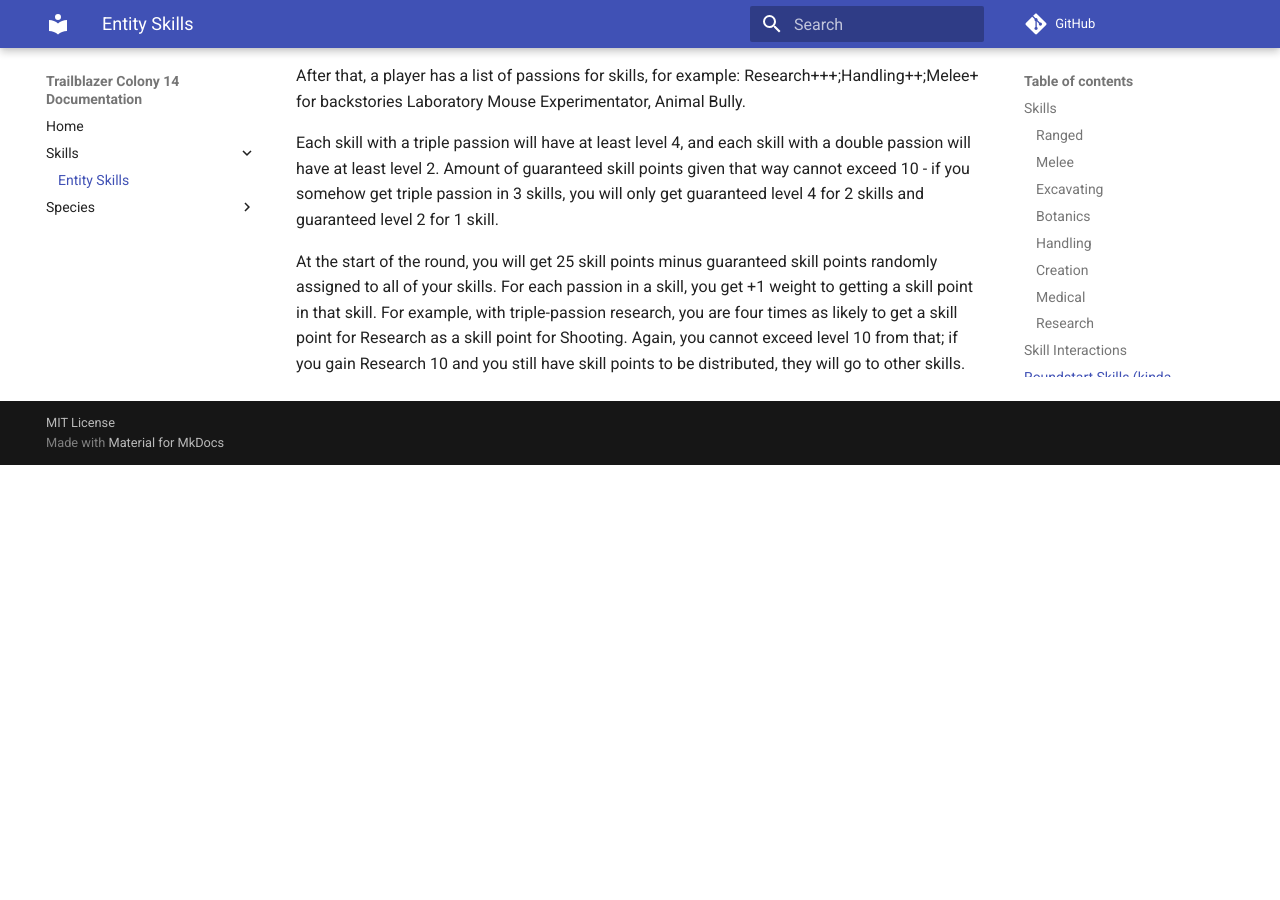
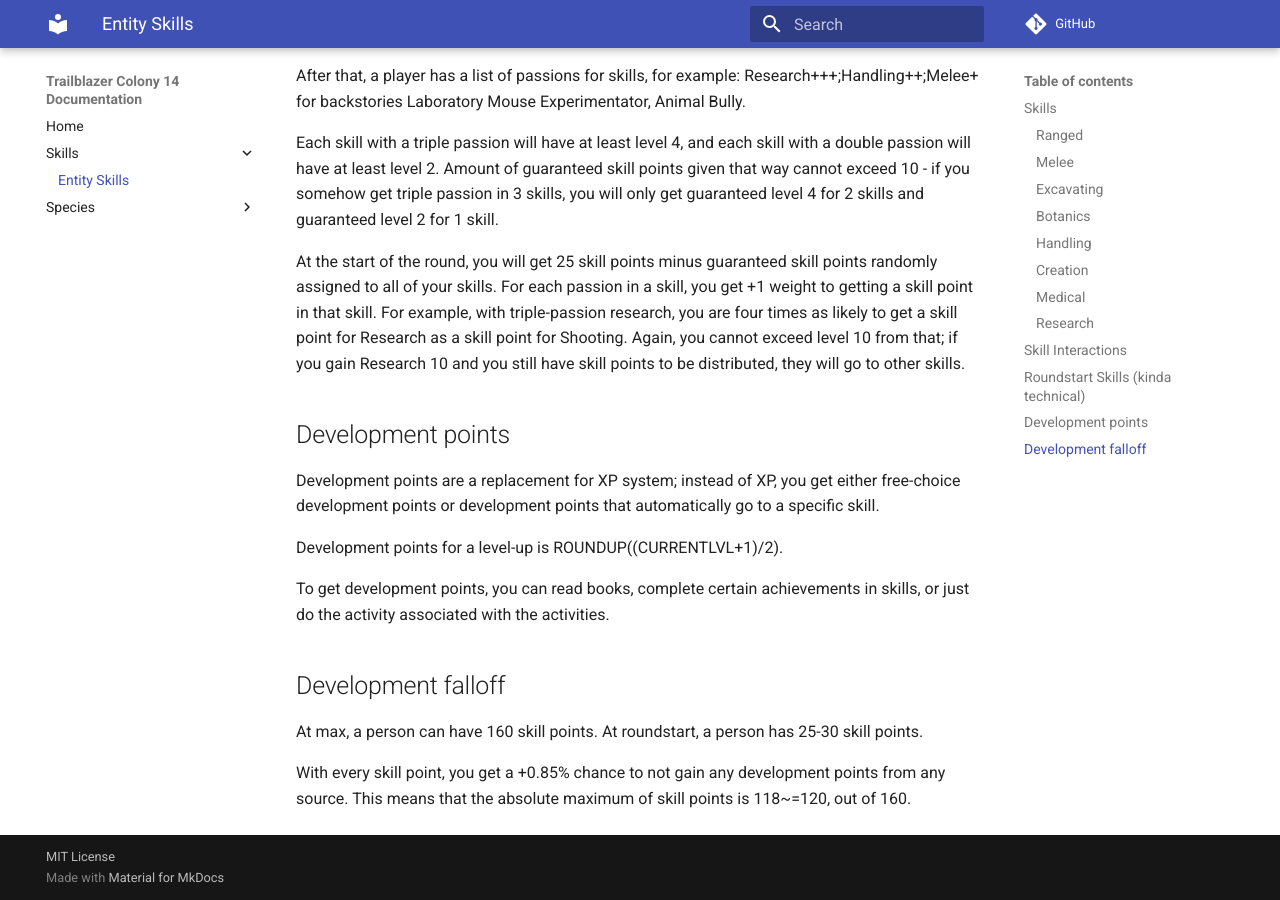
Before and after one commit to spess14/docs, an MkDocs documentation site: the page built from docs/skills/skills.md, in a window 1280 px wide and 900 px high, scrolled down 1871 px. Built offline with MkDocs 1.6.1 and Material for MkDocs 9.7.7, drawn with Linux system fonts in a browser that asks for light colours; comment, search, counter and statistics services are not loaded; before the commit the page ends 2336 px from its top, so only the background shows below that.

Commit message:
development points

```diff
--- a/docs/skills/skills.md
+++ b/docs/skills/skills.md
@@ -40,3 +40,16 @@ After that, a player has a list of passions for skills, for example: Research+++
 Each skill with a triple passion will have at least level 4, and each skill with a double passion will have at least level 2. Amount of guaranteed skill points given that way cannot exceed 10 - if you somehow get triple passion in 3 skills, you will only get guaranteed level 4 for 2 skills and guaranteed level 2 for 1 skill.
 
 At the start of the round, you will get 25 skill points minus guaranteed skill points randomly assigned to all of your skills. For each passion in a skill, you get +1 weight to getting a skill point in that skill. For example, with triple-passion research, you are four times as likely to get a skill point for Research as a skill point for Shooting. Again, you cannot exceed level 10 from that; if you gain Research 10 and you still have skill points to be distributed, they will go to other skills.
+
+## Development points
+Development points are a replacement for XP system; instead of XP, you get either free-choice development points or development points that automatically go to a specific skill.
+
+Development points for a level-up is ROUNDUP((CURRENTLVL+1)/2).
+
+To get development points, you can read books, complete certain achievements in skills, or just do the activity associated with the activities.
+
+## Development falloff
+
+At max, a person can have 160 skill points. At roundstart, a person has 25-30 skill points.
+
+With every skill point, you get a +0.85% chance to not gain any development points from any source. This means that the absolute maximum of skill points is 118~=120, out of 160.
```
Also changed, not shown: docs/species/species-design.md (+1 -1 lines).
